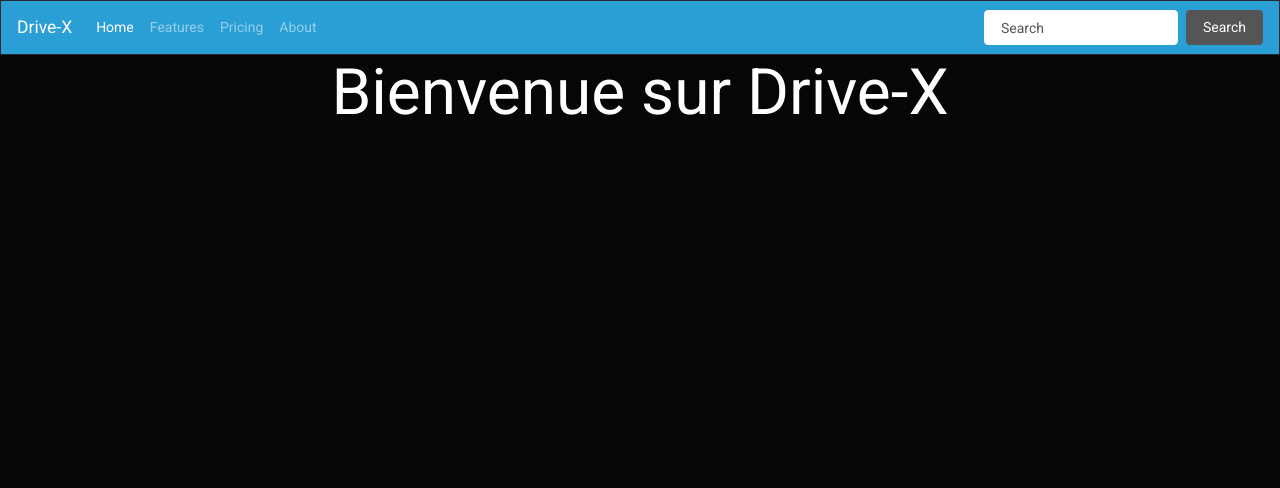
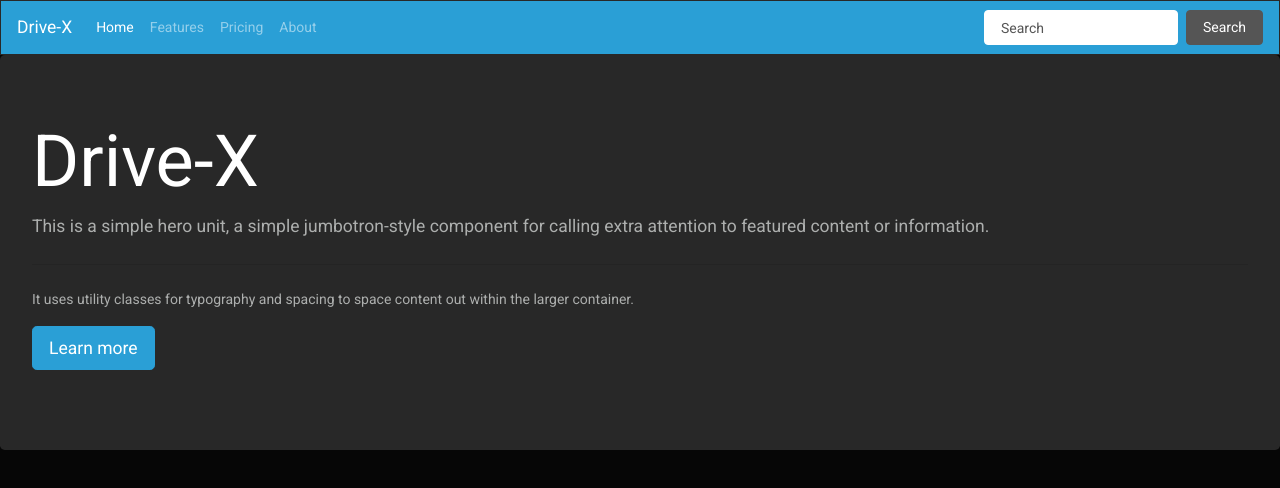
Before and after one commit to Amar2050/Drive_X, a plain HTML site: page index.html in a window 1280 px wide. Drawn offline with nearby package versions, Linux system fonts and the light colour scheme.

Commit message:
Ajout d'un container

```diff
--- a/index.html
+++ b/index.html
@@ -35,7 +35,15 @@
               </form>
             </div>
           </nav>
-        <h1 class="text-center">Bienvenue sur Drive-X</h1>
+          <div class="jumbotron">
+            <h1 class="display-3">Drive-X</h1>
+            <p class="lead">This is a simple hero unit, a simple jumbotron-style component for calling extra attention to featured content or information.</p>
+            <hr class="my-4">
+            <p>It uses utility classes for typography and spacing to space content out within the larger container.</p>
+            <p class="lead">
+              <a class="btn btn-primary btn-lg" href="#" role="button">Learn more</a>
+            </p>
+          </div>
     </header>
 
 </body>
```
